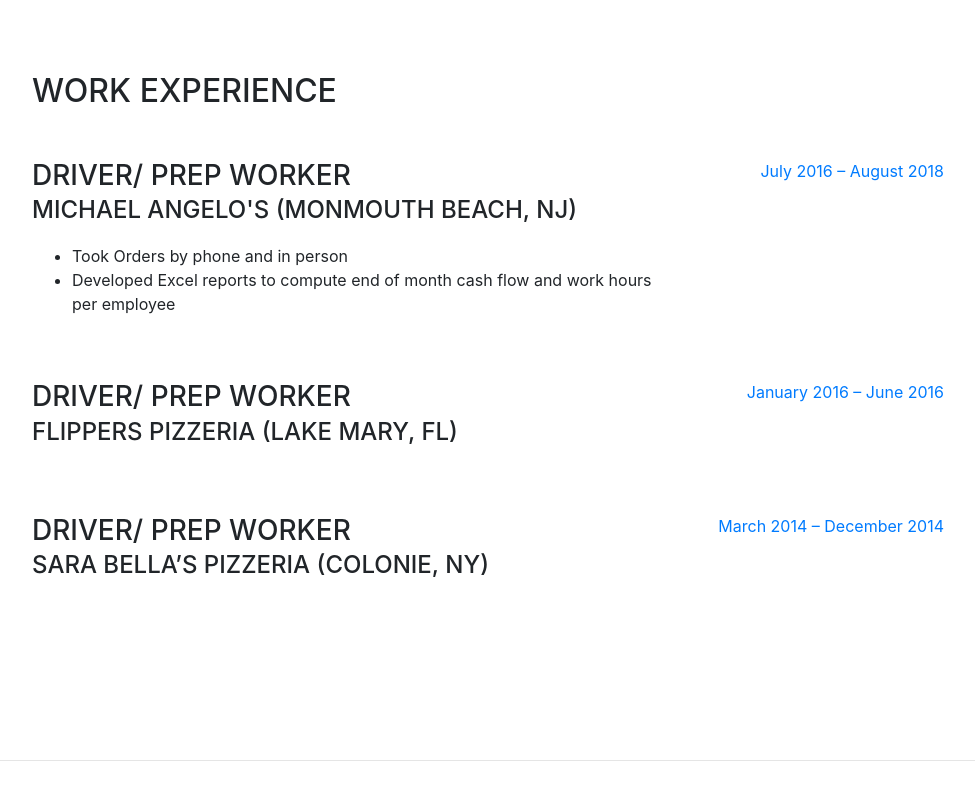
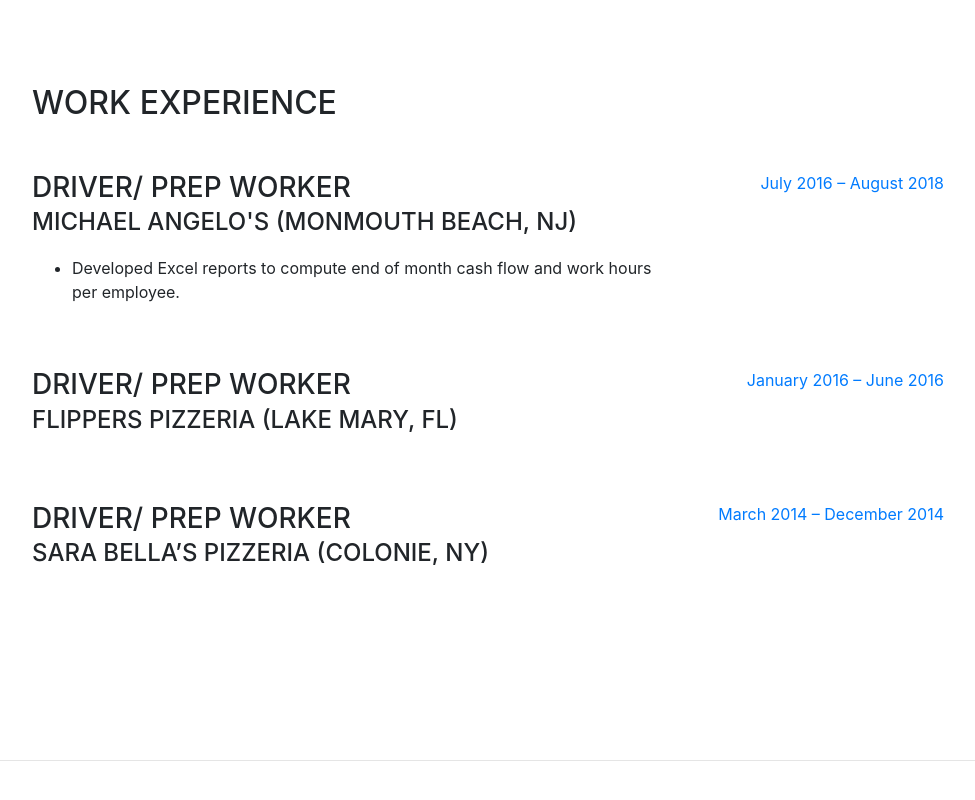
Before and after one commit to mcgeec91/Resume, a website with bundled scripts: page resi/index.html in a window 1280 px wide. Shown: the part 3376-4176 px from the top of the page, without its empty margins (288-1263 px from the left). Built offline with nearby package versions, Linux system fonts and the light colour scheme; a web font is replaced by a local one.

Commit message:
finished

```diff
--- a/resi/index.html
+++ b/resi/index.html
@@ -278,8 +278,7 @@
               <h3 class="mb-0">Driver/ Prep Worker</h3>
               <div class="subheading mb-3">Michael Angelo's (Monmouth Beach, NJ)</div>
               <ul>
-                <li>Took Orders by phone and in person</li>
-                  <li>Developed Excel reports to compute end of month cash flow and work hours per employee</li>
+                  <li>Developed Excel reports to compute end of month cash flow and work hours per employee.</li>
               </ul>
             </div>
             <div class="resume-date text-md-right">
```
